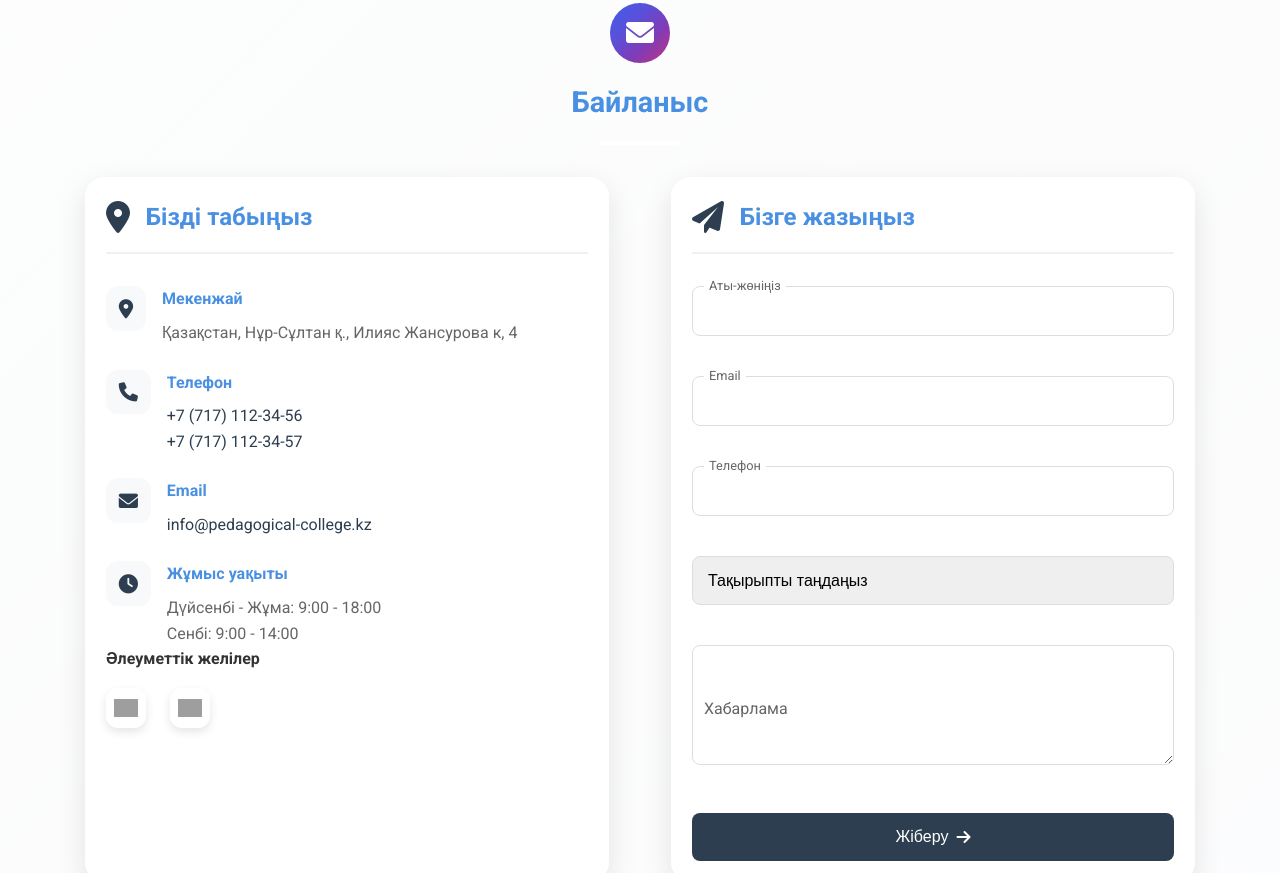
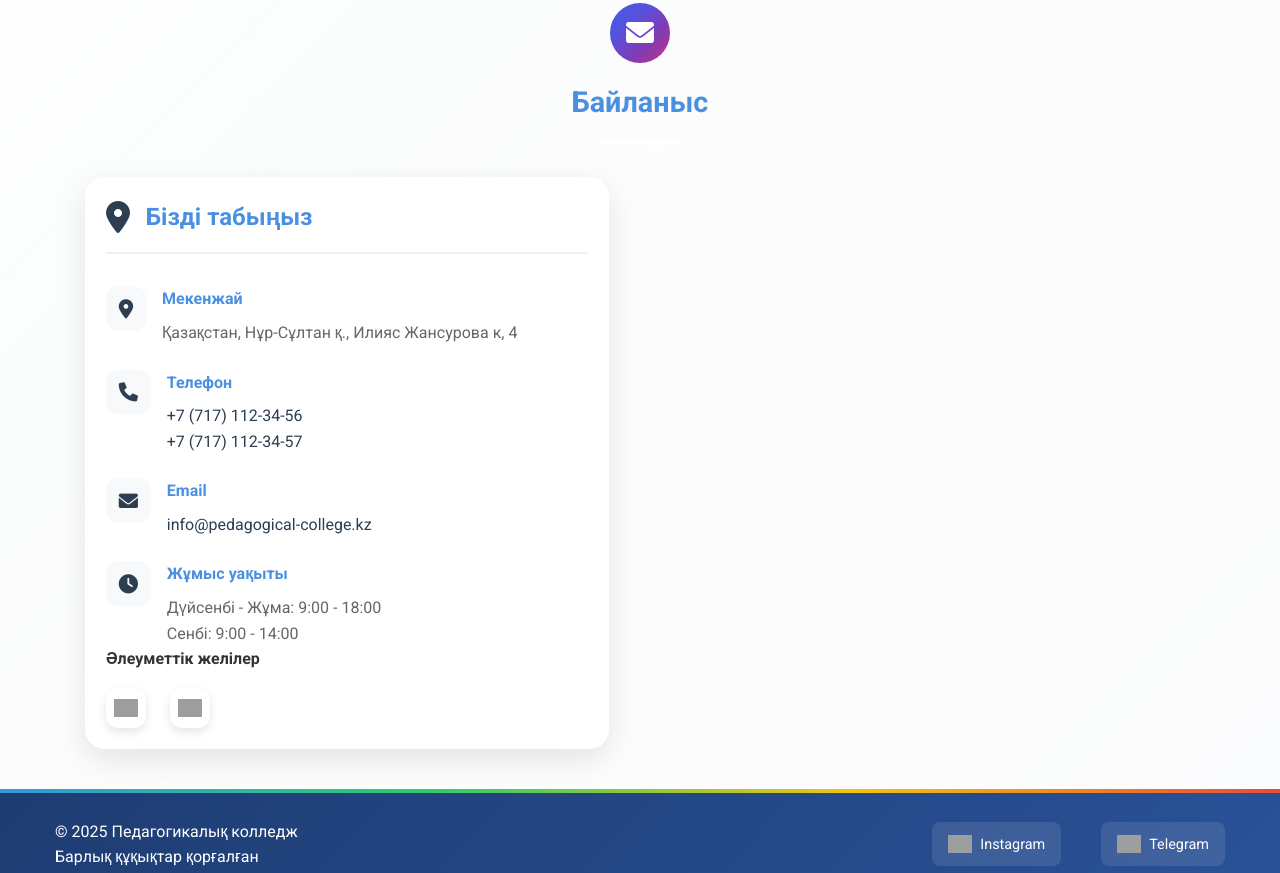
Before and after one commit to Yuki-hash-ui/PED_COLLEGE, a plain HTML site: page index.html in a window 1280 px wide. Shown: the part 10395-11268 px from the top of the page. Drawn offline with Linux system fonts and the light colour scheme; grey boxes are pictures that could not be loaded.

Commit message:
Update index.html

```diff
--- a/index.html
+++ b/index.html
@@ -1011,44 +1011,6 @@
                             </div>
                         </div>
                     </div>
-
-                    <div class="contact-form-card">
-                        <div class="form-header">
-                            <i class="fas fa-paper-plane"></i>
-                            <h3>Бізге жазыңыз</h3>
-                        </div>
-                        <form id="contactForm" class="modern-form">
-                            <div class="form-group">
-                                <input type="text" id="name" required>
-                                <label for="name">Аты-жөніңіз</label>
-                            </div>
-                            <div class="form-group">
-                                <input type="email" id="email" required>
-                                <label for="email">Email</label>
-                            </div>
-                            <div class="form-group">
-                                <input type="tel" id="phone" required>
-                                <label for="phone">Телефон</label>
-                            </div>
-                            <div class="form-group">
-                                <select id="subject" required>
-                                    <option value="" disabled selected>Тақырыпты таңдаңыз</option>
-                                    <option value="admission">Оқуға түсу</option>
-                                    <option value="consultation">Кеңес алу</option>
-                                    <option value="cooperation">Ынтымақтастық</option>
-                                    <option value="other">Басқа</option>
-                                </select>
-                            </div>
-                            <div class="form-group">
-                                <textarea id="message" required></textarea>
-                                <label for="message">Хабарлама</label>
-                            </div>
-                            <button type="submit" class="submit-button">
-                                <span>Жіберу</span>
-                                <i class="fas fa-arrow-right"></i>
-                            </button>
-                        </form>
-                    </div>
                 </div>
             </div>
         </section>
```
